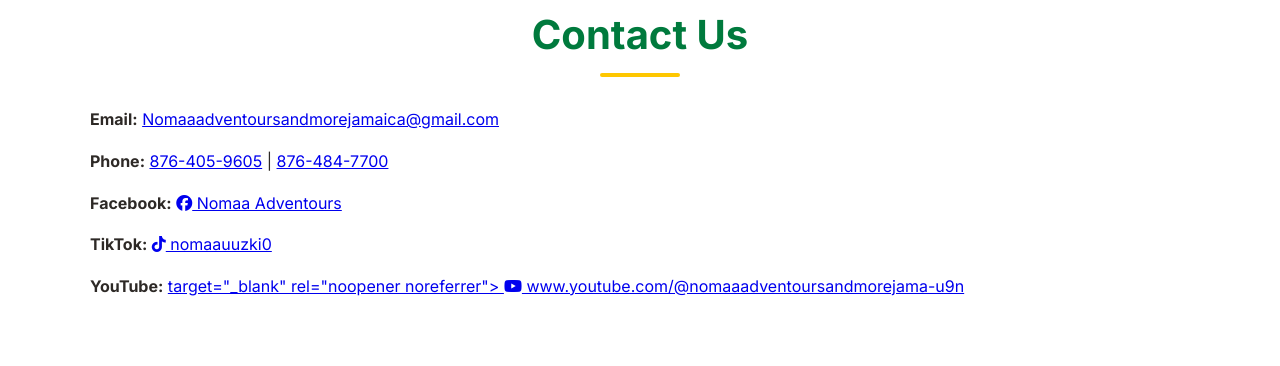
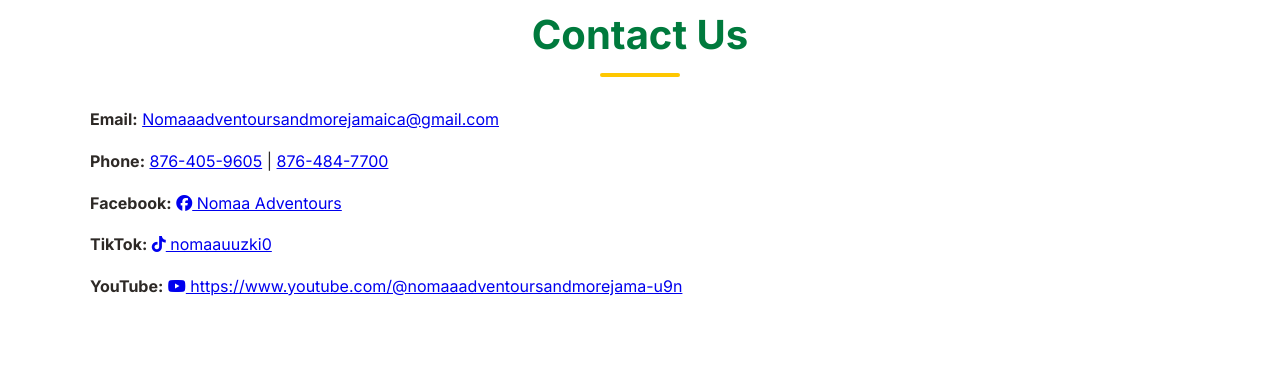
Before and after one commit to Enrico2709/nomaa-toursss, a website: page index.html in a window 1280 px wide. Shown: the part 5775-6141 px from the top of the page. Drawn offline with Linux system fonts and the light colour scheme.

Commit message:
Update index.html

```diff
--- a/index.html
+++ b/index.html
@@ -262,8 +262,8 @@
 
     <p>
       <strong>YouTube:</strong>
-      <a href="https://www.youtube.com/@nomaaadventoursandmorejama-u9n"> target="_blank" rel="noopener noreferrer">
-        <i class="fab fa-youtube"></i> www.youtube.com/@nomaaadventoursandmorejama-u9n
+      <a href="https://www.youtube.com/@nomaaadventoursandmorejama-u9n">
+        <i class="fab fa-youtube"></i> https://www.youtube.com/@nomaaadventoursandmorejama-u9n
       </a>
     </p>
   </div>
```
